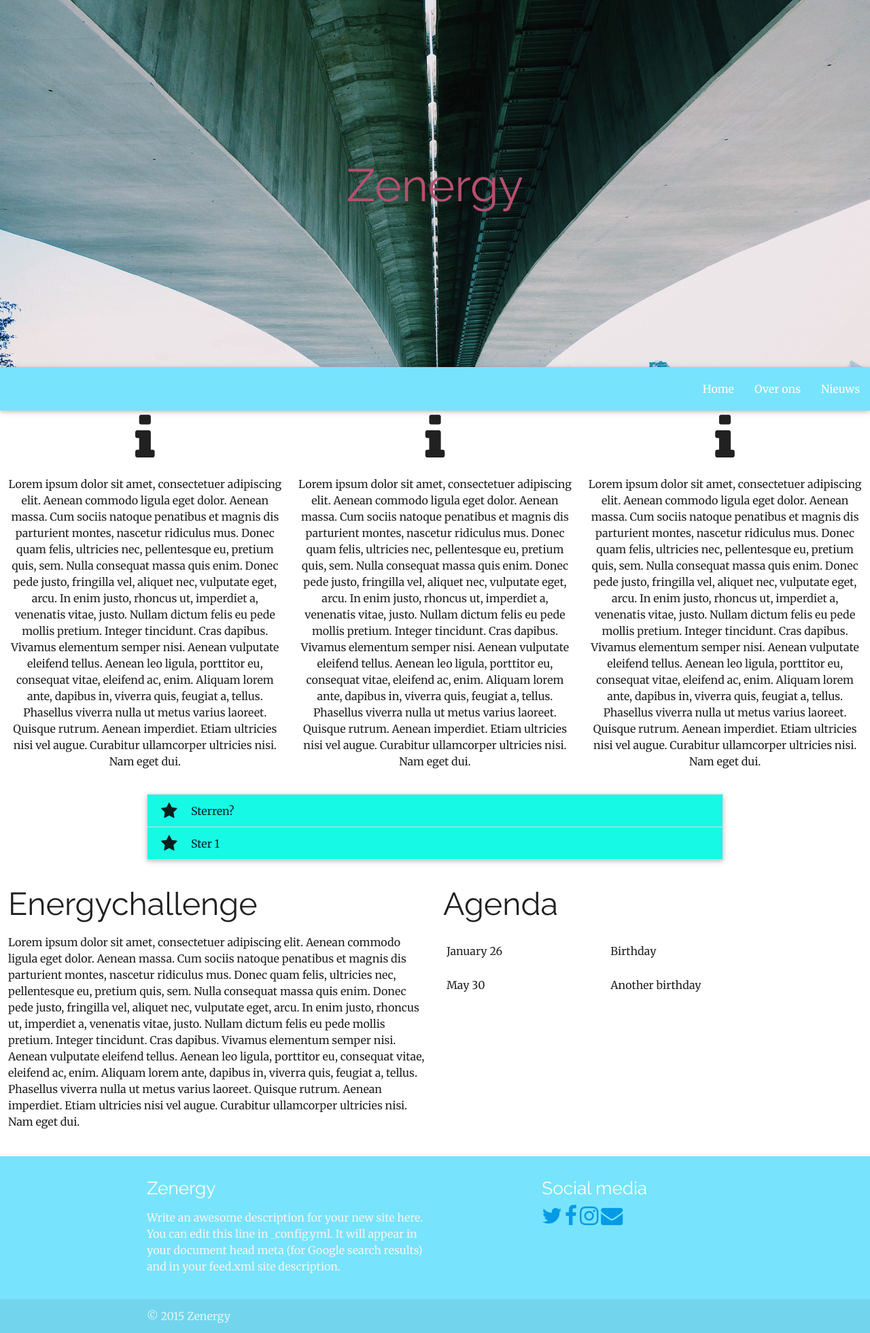
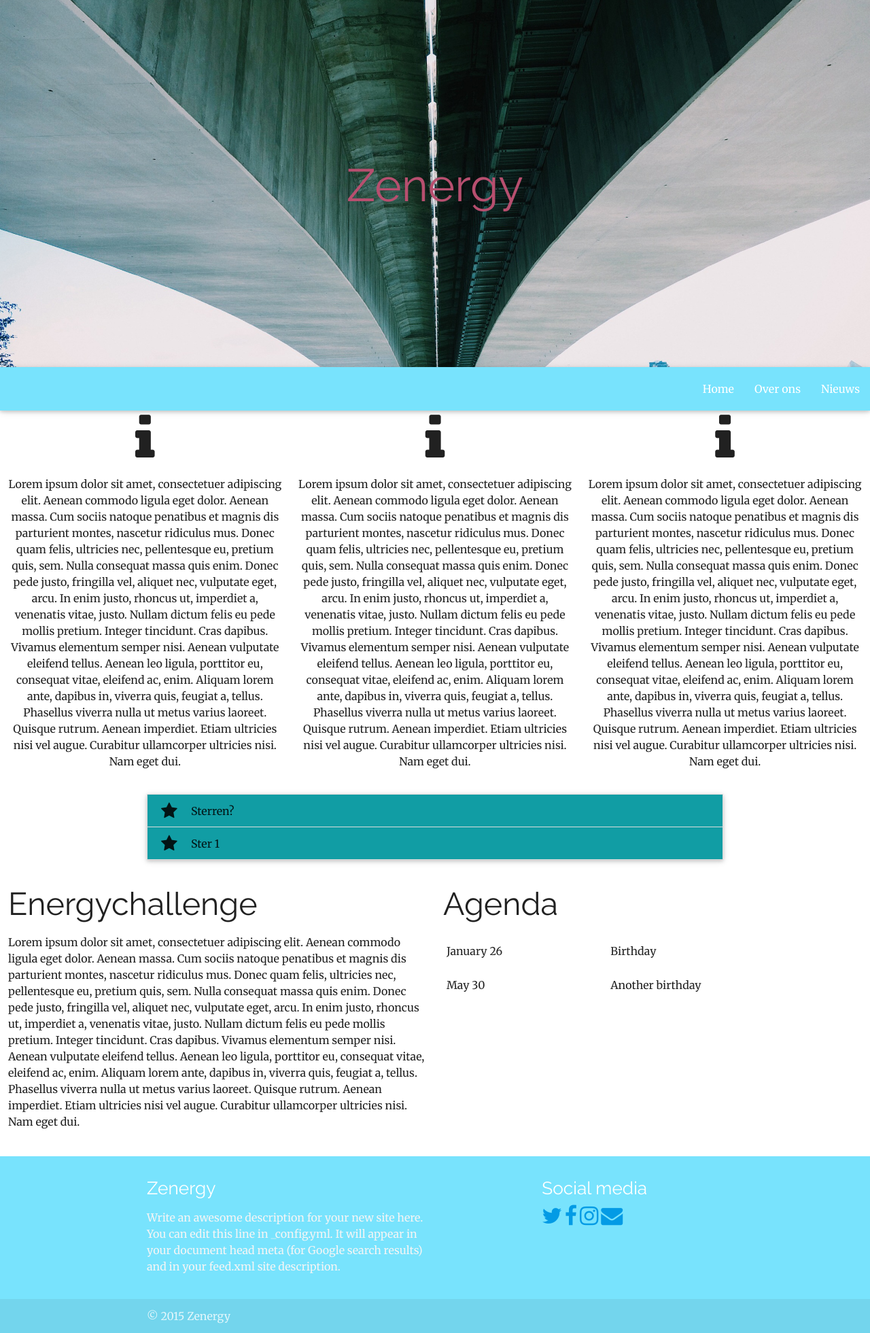
Before and after one commit to jasperwr/zenergy.jasperwr.github.io, a Jekyll site: the page built from index.html, in a window 1280 px wide. Shown: the whole page at 68% size. Built offline with Jekyll 4.4.1, drawn with Linux system fonts in a browser that asks for light colours; nearby versions of some CDN libraries.

Commit message:
Update _collapsible.scss

```diff
--- a/_sass/components/_collapsible.scss
+++ b/_sass/components/_collapsible.scss
@@ -16,7 +16,7 @@
   height: $collapsible-height;
   line-height: $collapsible-height;
   padding: 0 1rem;
-  background-color: $bright-turquoise ;
+  background-color: $blue2 ;
   border-bottom: 1px solid $collapsible-border-color;
 
   i {
@@ -31,7 +31,7 @@
 }
 
 .collapsible-body {
-    background-color: $shakespeare ;
+    background-color: $white ;
   overflow: hidden;
   display: none;
   border-bottom: 1px solid $collapsible-border-color;
```
